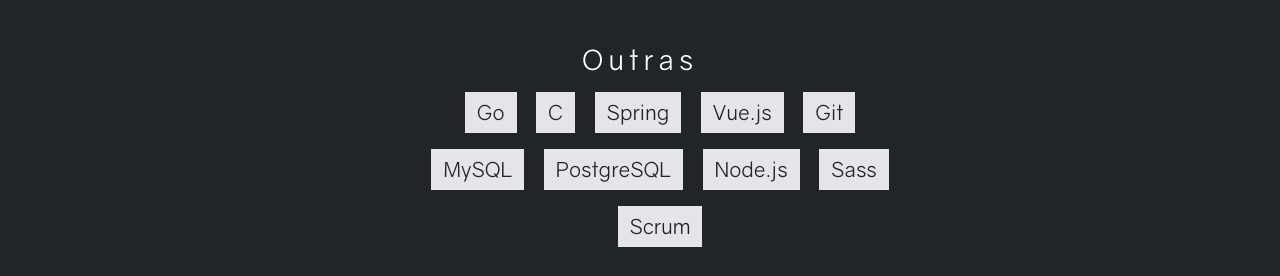
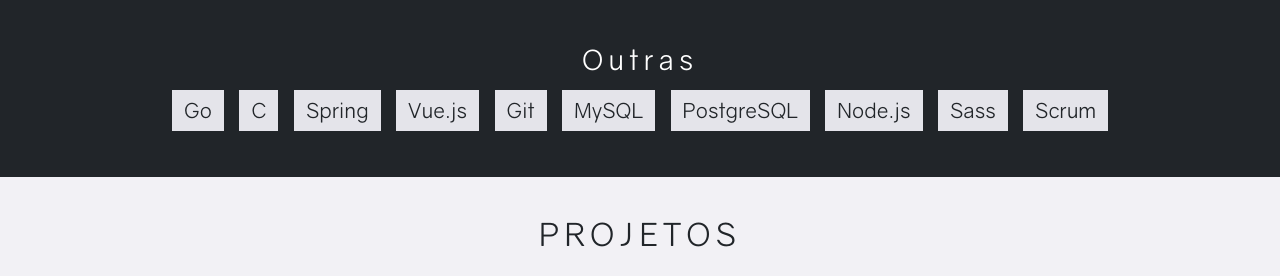
Before and after one commit to Danjfreire/danjfreire.github.io, a website: page index.html in a window 1280 px wide. Shown: the part 1743-2019 px from the top of the page. Drawn offline with nearby package versions, Linux system fonts and the light colour scheme.

Commit message:
skills fix

```diff
--- a/css/custom.css
+++ b/css/custom.css
@@ -165,19 +165,18 @@
     font-weight: 500;
 }
 
-.otherskills{
-    margin-left: 25%;
-    margin-right: 25%;
-    align-content: center;
-}
-
 #skills{
     text-align: center;
 }
 
+#skills ul{
+    padding: 0;
+    margin: 0;
+}
+
 #skills li{
     display: inline-block;
-    margin: 8px;
+    margin: 6px;
     padding: 5px 12px;
     list-style: none;
     background: #e4e4ea;
--- a/index.html
+++ b/index.html
@@ -89,7 +89,7 @@
                 </div>
             </div>
             <h3 class="skilltitle">Outras</h3>
-            <div class="otherskills" id="skills">
+            <div id="skills">
                 <ul>
                     <li>Go</li>
                     <li>C</li>
```
